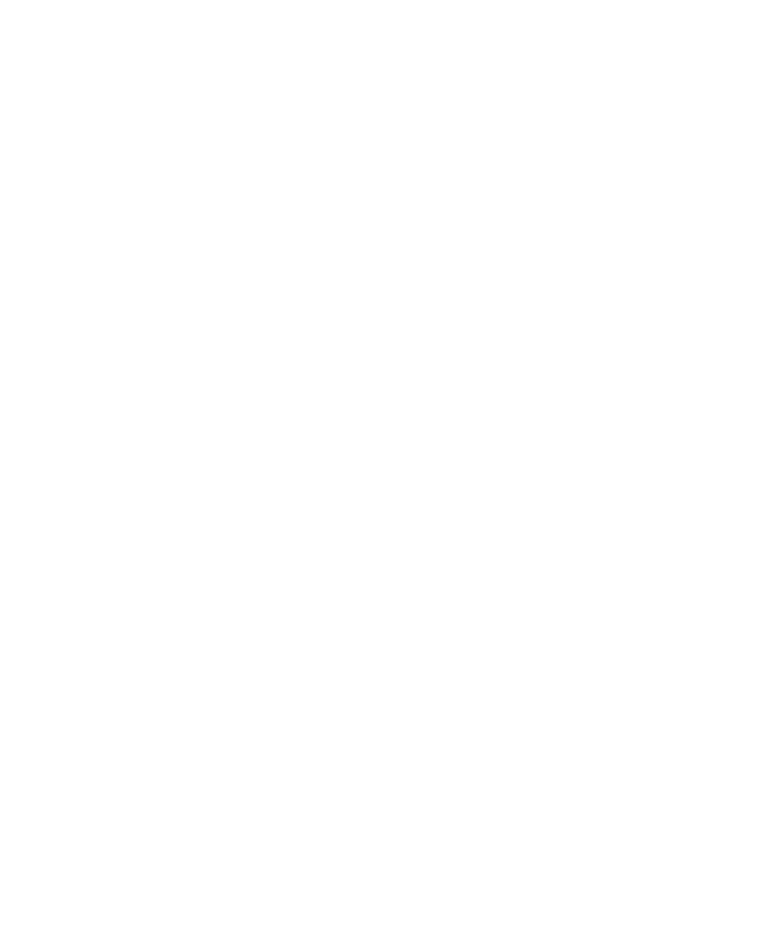
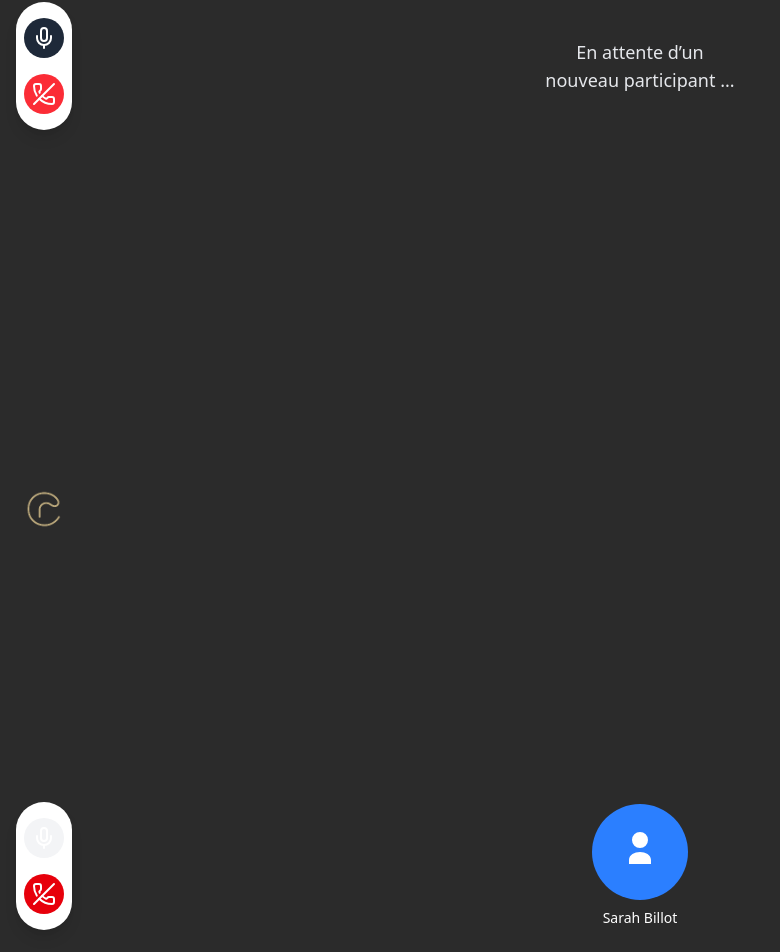
Before and after one commit to jerome-pourra/workshop_mds_2, a Vue app in the folder frontend-dev/: page /call in a window 1280 px wide. Before the commit this address had no page. Shown: the part 334-1286 px from the top of the page, without its empty margins (0-780 px from the left). Before the commit the page ends 800 px from the top, so only its background shows below. Built offline with nearby package versions, Linux system fonts and the light colour scheme.

Commit message:
feat: 3 TemplateCall

```diff
--- a/frontend-dev/src/components/call-template/TemplateCall.vue
+++ b/frontend-dev/src/components/call-template/TemplateCall.vue
@@ -1,9 +1,117 @@
-<script setup>
+<template>
+  <div v-if="currentView === 'form'" class="min-h-screen bg-[#2b2b2b] flex items-center justify-center px-4 text-white">
 
+    <div class="flex items-center space-x-10">
+
+      <div class="flex items-center space-x-3">
+        <div class="w-9 h-9 rounded-full bg-blue-500 flex items-center justify-center">
+          <svg viewBox="0 0 24 24" class="w-5 h-5 text-white" fill="currentColor">
+            <path d="M12 12c2.67 0 8 1.34 8 4v2H4v-2c0-2.66 5.33-4 8-4zm0-2a4 4 0 100-8 4 4 0 000 8z" />
+          </svg>
+        </div>
+        <span class="text-lg font-medium">Sarah Billot</span>
+      </div>
+
+      <div class="h-10 w-px bg-gray-500"></div>
+
+      <form @submit.prevent="joinCall" class="flex items-end space-x-4">
+        <div class="flex flex-col">
+          <label for="callId" class="text-xs text-gray-300 mb-1">
+            ID de l'appel (fourni dans le mail d'invitation)
+          </label>
+
+          <input id="callId" v-model="callId" type="text" placeholder="Entrer l'id de l'appel"
+            class="w-72 rounded-md bg-white text-black placeholder-gray-400 text-sm px-4 py-2 focus:outline-none" />
+        </div>
+
+        <button type="submit" class="bg-[#c5a25b] hover:bg-[#b8914c] transition
+                 text-sm font-medium text-black px-4 py-2 rounded">
+          Rejoindre l'appel
+        </button>
+      </form>
+    </div>
+  </div>
+
+  <!-- Waiting Screen -->
+  <div class="min-h-screen bg-[#2b2b2b] flex items-center justify-center text-white relative">
+    <div class="absolute top-6 left-6">
+      <img src="../../assets/logo_dore.png" alt="Logo" class="h-10 w-10" />
+    </div>
+    <div
+      class="absolute left-4 top-1/2 -translate-y-1/2 bg-white rounded-full py-4 px-2 flex flex-col items-center space-y-4 shadow-lg">
+      <button class="w-10 h-10 bg-gray-800 rounded-full flex items-center justify-center">
+        <svg xmlns="http://www.w3.org/2000/svg" width="24" height="24" viewBox="0 0 24 24" fill="none"
+          stroke="currentColor" stroke-width="2" stroke-linecap="round" stroke-linejoin="round"
+          class="lucide lucide-mic-icon lucide-mic">
+          <path d="M12 19v3" />
+          <path d="M19 10v2a7 7 0 0 1-14 0v-2" />
+          <rect x="9" y="2" width="6" height="13" rx="3" />
+        </svg>
+
+      </button>
+
+      <button class="w-10 h-10 bg-red-500 rounded-full flex items-center justify-center">
+        <svg xmlns="http://www.w3.org/2000/svg" width="24" height="24" viewBox="0 0 24 24" fill="none"
+          stroke="currentColor" stroke-width="2" stroke-linecap="round" stroke-linejoin="round"
+          class="lucide lucide-phone-off-icon lucide-phone-off">
+          <path
+            d="M10.1 13.9a14 14 0 0 0 3.732 2.668 1 1 0 0 0 1.213-.303l.355-.465A2 2 0 0 1 17 15h3a2 2 0 0 1 2 2v3a2 2 0 0 1-2 2 18 18 0 0 1-12.728-5.272" />
+          <path d="M22 2 2 22" />
+          <path
+            d="M4.76 13.582A18 18 0 0 1 2 4a2 2 0 0 1 2-2h3a2 2 0 0 1 2 2v3a2 2 0 0 1-.8 1.6l-.468.351a1 1 0 0 0-.292 1.233 14 14 0 0 0 .244.473" />
+        </svg>
+      </button>
+    </div>
+
+    <div class="text-center text-lg text-gray-200">
+      En attente d’un<br />
+      nouveau participant ...
+    </div>
+  </div>
+
+  <!-- Call Screen -->
+  <div class="min-h-screen w-screen bg-[#2b2b2b] text-white relative flex items-center justify-center">
+    <div class="absolute top-6 left-6">
+      <img src="../../assets/logo_dore.png" alt="Logo" class="h-10 w-10" />
+    </div>
+
+    <div
+      class="absolute left-4 top-1/2 -translate-y-1/2 bg-white rounded-full py-4 px-2 flex flex-col items-center space-y-4 shadow-lg">
+      <button class="w-10 h-10 bg-gray-100 rounded-full flex items-center justify-center">
+        <svg xmlns="http://www.w3.org/2000/svg" width="24" height="24" viewBox="0 0 24 24" fill="none"
+          stroke="currentColor" stroke-width="2" stroke-linecap="round" stroke-linejoin="round"
+          class="lucide lucide-mic-icon lucide-mic">
+          <path d="M12 19v3" />
+          <path d="M19 10v2a7 7 0 0 1-14 0v-2" />
+          <rect x="9" y="2" width="6" height="13" rx="3" />
+        </svg>
+      </button>
+
+      <button class="w-10 h-10 bg-red-600 rounded-full flex items-center justify-center">
+        <svg xmlns="http://www.w3.org/2000/svg" width="24" height="24" viewBox="0 0 24 24" fill="none"
+          stroke="currentColor" stroke-width="2" stroke-linecap="round" stroke-linejoin="round"
+          class="lucide lucide-phone-off-icon lucide-phone-off">
+          <path
+            d="M10.1 13.9a14 14 0 0 0 3.732 2.668 1 1 0 0 0 1.213-.303l.355-.465A2 2 0 0 1 17 15h3a2 2 0 0 1 2 2v3a2 2 0 0 1-2 2 18 18 0 0 1-12.728-5.272" />
+          <path d="M22 2 2 22" />
+          <path
+            d="M4.76 13.582A18 18 0 0 1 2 4a2 2 0 0 1 2-2h3a2 2 0 0 1 2 2v3a2 2 0 0 1-.8 1.6l-.468.351a1 1 0 0 0-.292 1.233 14 14 0 0 0 .244.473" />
+        </svg>
+      </button>
+    </div>
+
+    <div class="flex flex-col items-center">
+      <div class="w-24 h-24 rounded-full bg-blue-500 flex items-center justify-center">
+        <svg class="w-12 h-12 text-white" fill="currentColor" viewBox="0 0 24 24">
+          <path d="M12 12c2.7 0 5.5 1.34 5.5 4v2H6.5v-2c0-2.66 2.8-4 5.5-4zm0-2a4 4 0 100-8 4 4 0 000 8z" />
+        </svg>
+      </div>
+      <span class="mt-2 text-sm">Sarah Billot</span>
+    </div>
+  </div>
+</template>
+
+<script>
 </script>
 
-<template>
-  <div>
-    <h1>Template Call</h1>
-  </div>
-</template>
+<style scoped></style>
--- a/frontend-dev/src/router/index.js
+++ b/frontend-dev/src/router/index.js
@@ -1,6 +1,7 @@
 import { createRouter, createWebHistory } from 'vue-router'
 import HomeView from '../views/HomeView.vue'
 import JoinView from '../views/JoinView.vue'
+import CallView from '../views/CallView.vue'
 
 const router = createRouter({
   history: createWebHistory(import.meta.env.BASE_URL),
@@ -11,19 +12,15 @@ const router = createRouter({
       component: JoinView,
     },
     {
+      path: '/call',
+      name: 'call',
+      component: CallView,
+    },
+    {
       path: '/',
       name: 'home',
       component: HomeView,
     },
-    // {
-    //   path: '/join',
-    //   name: 'join',
-    //   // component: JoinView,
-    //   // route level code-splitting
-    //   // this generates a separate chunk (About.[hash].js) for this route
-    //   // which is lazy-loaded when the route is visited.
-    //   component: () => import('../views/JoinView.vue'),
-    // },
   ],
 })
 
```
